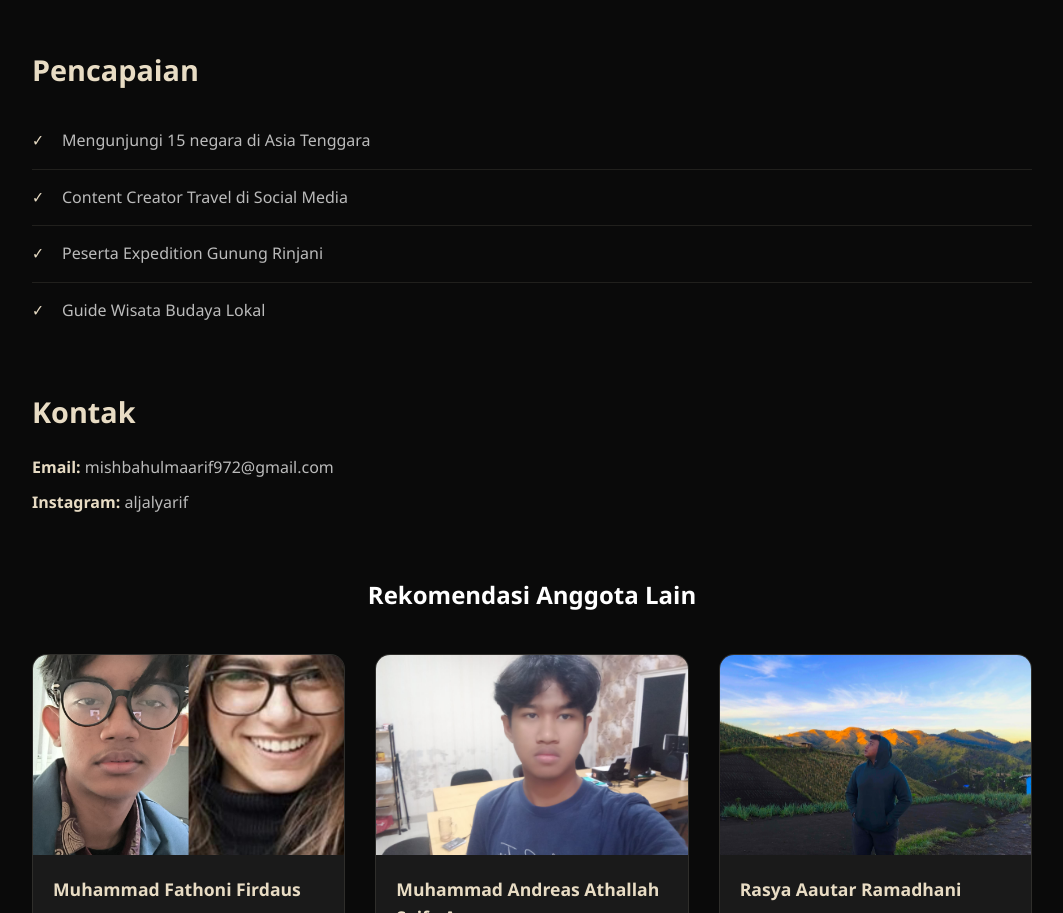
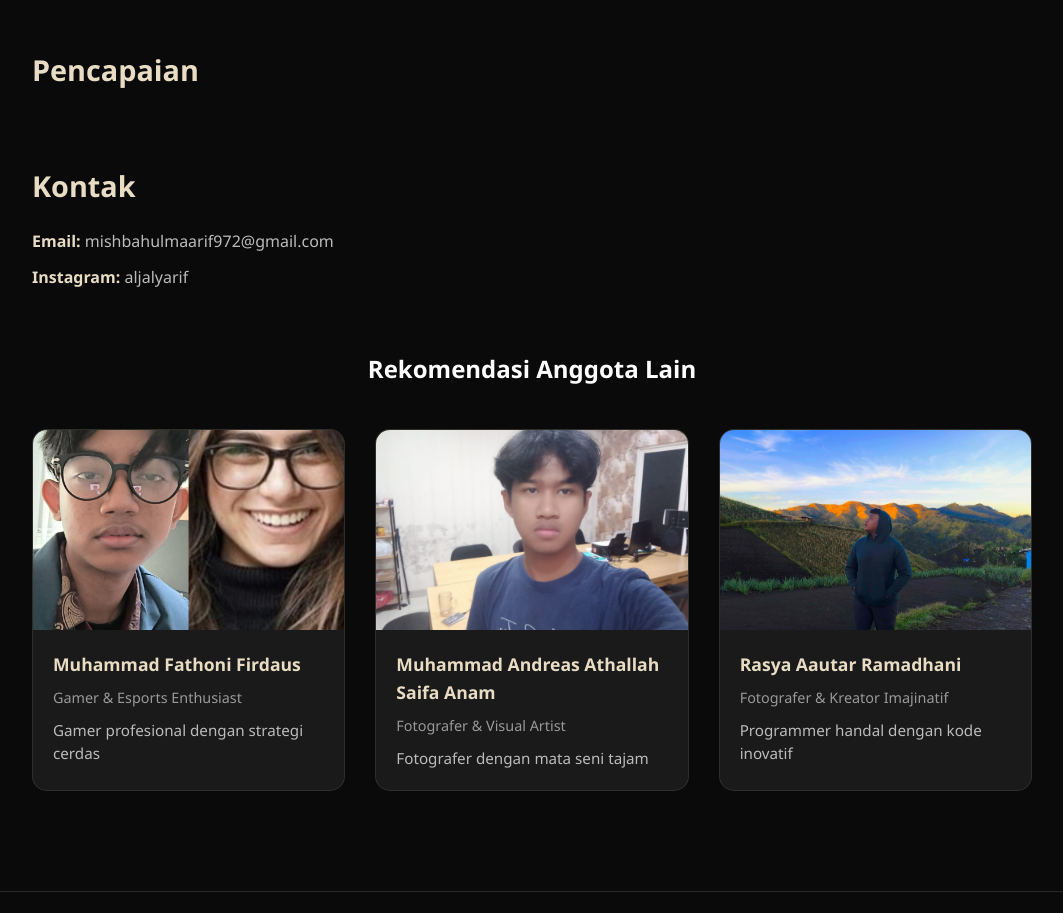
Before and after one commit to Xsany6/itskikuk.github.io, a plain HTML site: page view/mishbahul_ma_arif_al_jaly.html in a window 1280 px wide. Shown: the part 809-1722 px from the top of the page, without its empty margins (108-1171 px from the left). Drawn offline with Linux system fonts and the light colour scheme.

Commit message:
Update mishbahul_ma_arif_al_jaly.html

```diff
--- a/view/mishbahul_ma_arif_al_jaly.html
+++ b/view/mishbahul_ma_arif_al_jaly.html
@@ -68,10 +68,7 @@
                     <div class="achievements-section">
                         <h2>Pencapaian</h2>
                         <ul class="achievements-list">
-                            <li>Mengunjungi 15 negara di Asia Tenggara</li>
-                            <li>Content Creator Travel di Social Media</li>
-                            <li>Peserta Expedition Gunung Rinjani</li>
-                            <li>Guide Wisata Budaya Lokal</li>
+
                         </ul>
                     </div>
 
```
